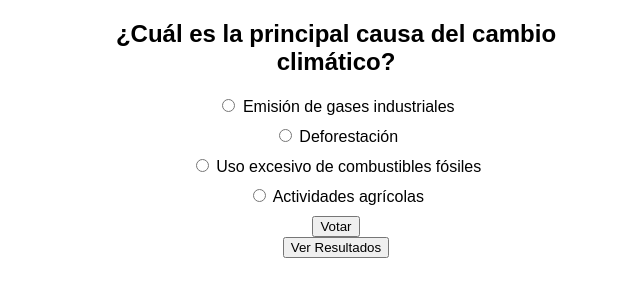
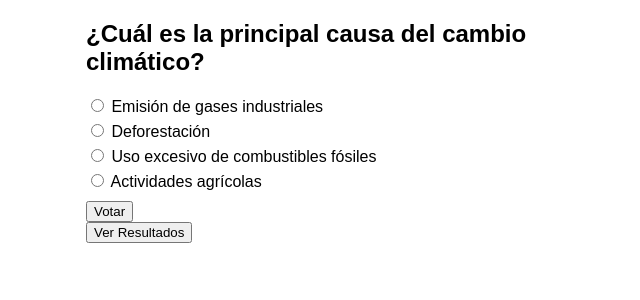
Before and after one commit to HAV2023/HTML-CSS-JS, a PHP site: page / in a window 1280 px wide. Shown: the top 300 px of the page, without its empty margins (304-944 px from the left). Run offline with PHP 8.4, Linux system fonts and the light colour scheme.

Commit message:
Update styles.css

```diff
--- a/Código para realizar encuestas/styles.css
+++ b/Código para realizar encuestas/styles.css
@@ -2,11 +2,14 @@ body {
     font-family: Arial, sans-serif;
     max-width: 500px;
     margin: auto;
-    text-align: center;
+}
+.options-container {
+    text-align: left;
+    margin-bottom: 10px;
 }
 .option {
     display: block;
-    margin: 10px 0;
+    margin: 5px 0;
 }
 .hidden {
     display: none;
```
